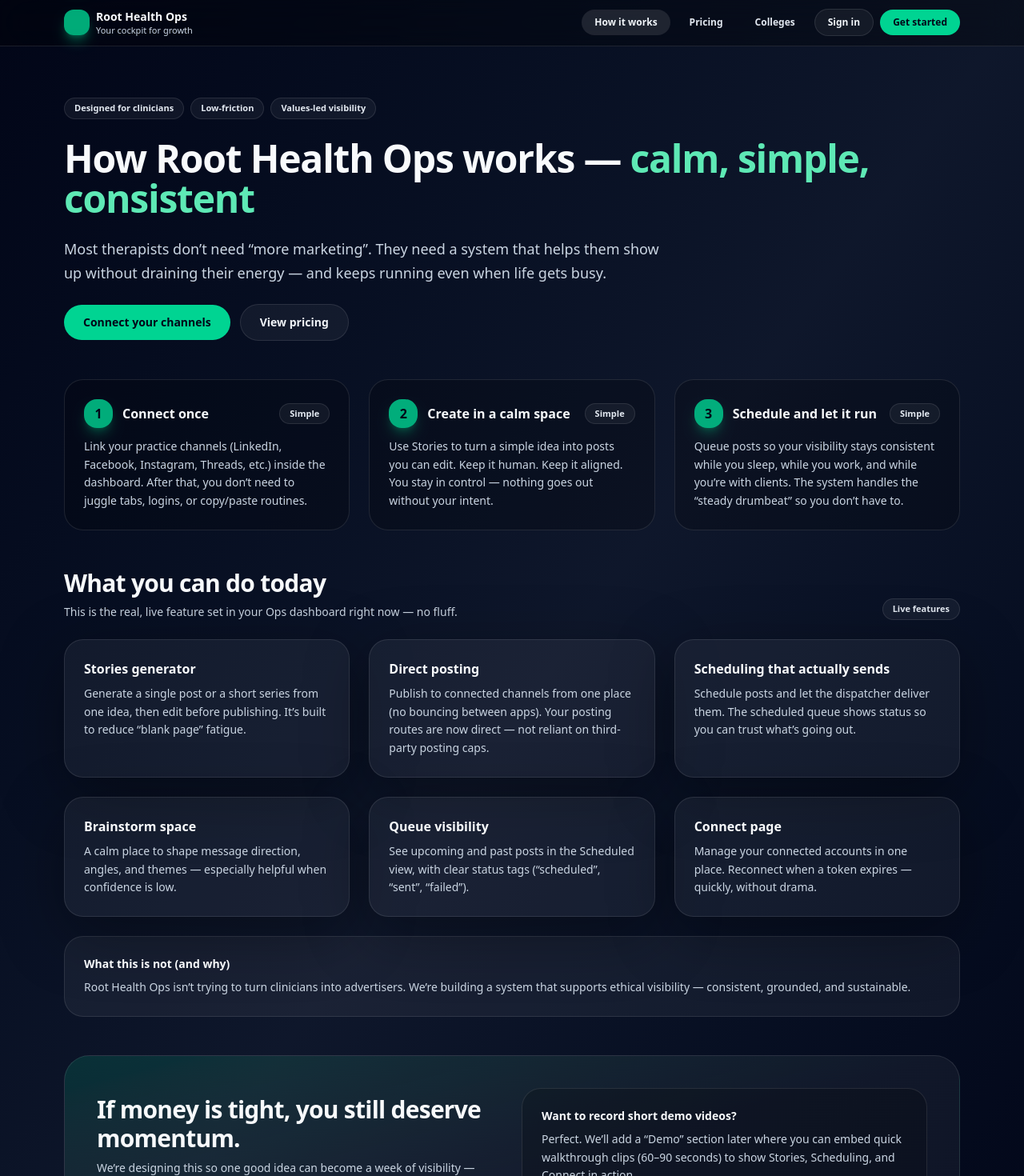
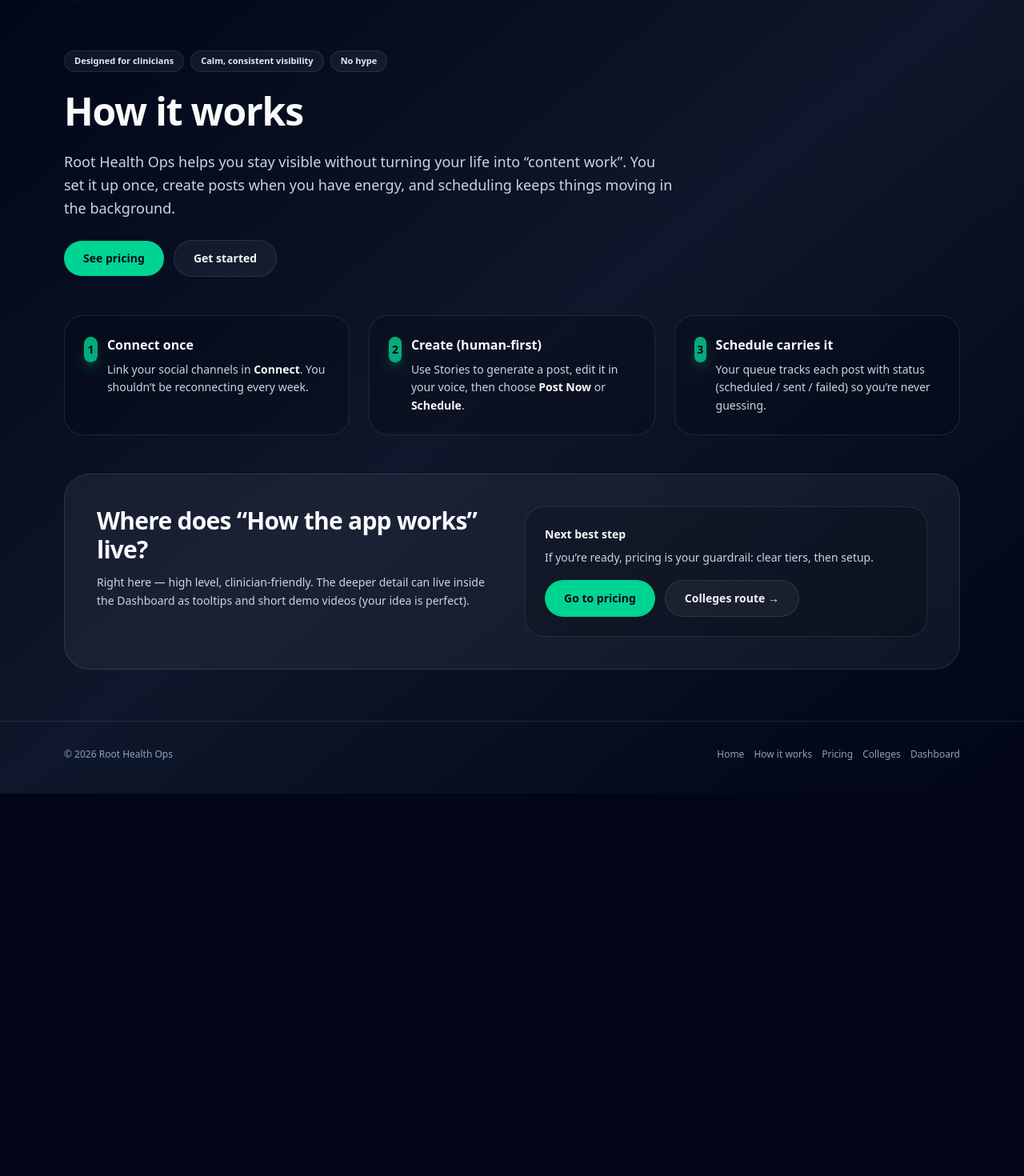
Before and after one commit to Hypnohippy/root-health-ops-dashboard1, a Next.js app: page /how-it-works in a window 1280 px wide. Shown: the part 60-1530 px from the top of the page at 80% size. After the commit the page ends 1052 px from the top, so only its background shows below. Built offline with nearby package versions, Linux system fonts and the light colour scheme.

Commit message:
Refactor HowItWorksPage and update Step component
Refactor HowItWorksPage component to improve structure and readability. Update Step component to use 'num' prop instead of 'n' and replace Card component with inline content.

```diff
--- a/app/(marketing)/how-it-works/page.tsx
+++ b/app/(marketing)/how-it-works/page.tsx
@@ -1,6 +1,4 @@
-// app/how-it-works/page.tsx
-"use client";
-
+// app/(marketing)/how-it-works/page.tsx
 import Link from "next/link";
 import React from "react";
 
@@ -12,45 +10,27 @@ function Pill({ children }: { children: React.ReactNode }) {
   );
 }
 
-function Card({
+function Step({
+  num,
   title,
-  children,
+  body,
 }: {
+  num: string;
   title: string;
-  children: React.ReactNode;
-}) {
-  return (
-    <div className="rounded-3xl border border-white/10 bg-white/5 p-6 shadow-[0_20px_80px_rgba(0,0,0,0.35)]">
-      <div className="text-base font-semibold text-slate-50">{title}</div>
-      <div className="mt-2 text-sm text-slate-300 leading-relaxed">
-        {children}
-      </div>
-    </div>
-  );
-}
-
-function Step({
-  n,
-  title,
-  children,
-}: {
-  n: string;
-  title: string;
-  children: React.ReactNode;
+  body: React.ReactNode;
 }) {
   return (
     <div className="rounded-3xl border border-white/10 bg-black/20 p-6">
-      <div className="flex items-center justify-between gap-3">
-        <div className="flex items-center gap-3">
-          <div className="h-9 w-9 rounded-2xl bg-emerald-400/80 text-slate-950 font-extrabold grid place-items-center shadow-lg shadow-emerald-500/30">
-            {n}
+      <div className="flex items-start gap-3">
+        <div className="mt-0.5 inline-flex h-8 w-8 items-center justify-center rounded-xl bg-emerald-400/80 text-sm font-extrabold text-slate-950 shadow-lg shadow-emerald-500/30">
+          {num}
         </div>
+        <div>
           <div className="text-base font-semibold text-slate-50">{title}</div>
+          <div className="mt-2 text-sm leading-relaxed text-slate-300">
+            {body}
           </div>
-        <Pill>Simple</Pill>
         </div>
-      <div className="mt-3 text-sm text-slate-300 leading-relaxed">
-        {children}
       </div>
     </div>
   );
@@ -58,244 +38,107 @@ function Step({
 
 export default function HowItWorksPage() {
   return (
-    <div className="min-h-screen bg-gradient-to-br from-slate-950 via-slate-900 to-slate-950 text-slate-50">
-      {/* Public Nav */}
-      <header className="sticky top-0 z-20 border-b border-white/10 bg-black/30 backdrop-blur-xl">
-        <nav className="mx-auto flex max-w-6xl items-center justify-between px-4 py-3">
-          <Link href="/" className="flex items-center gap-2">
-            <div className="h-8 w-8 rounded-xl bg-emerald-400/80 shadow-lg shadow-emerald-500/40" />
-            <div className="flex flex-col leading-tight">
-              <span className="text-sm font-semibold text-slate-50">
-                Root Health Ops
-              </span>
-              <span className="text-[11px] text-slate-300">
-                Your cockpit for growth
-              </span>
+    <main className="mx-auto max-w-6xl px-4 py-12 md:py-16 space-y-12">
+      <section className="space-y-6">
+        <div className="flex flex-wrap gap-2">
+          <Pill>Designed for clinicians</Pill>
+          <Pill>Calm, consistent visibility</Pill>
+          <Pill>No hype</Pill>
         </div>
-          </Link>
 
-          <div className="flex items-center gap-2 flex-wrap justify-end">
+        <h1 className="text-4xl md:text-5xl font-semibold tracking-tight leading-[1.05]">
+          How it works
+        </h1>
+
+        <p className="max-w-3xl text-base md:text-lg text-slate-300 leading-relaxed">
+          Root Health Ops helps you stay visible without turning your life into
+          “content work”. You set it up once, create posts when you have energy,
+          and scheduling keeps things moving in the background.
+        </p>
+
+        <div className="flex flex-wrap items-center gap-3">
           <Link
-              href="/how-it-works"
-              className="rounded-full bg-white/10 px-4 py-2 text-xs font-semibold text-slate-100"
+            href="/pricing"
+            className="inline-flex items-center justify-center rounded-full bg-emerald-400 px-6 py-3 text-sm font-semibold text-slate-950 hover:bg-emerald-300"
           >
-              How it works
+            See pricing
           </Link>
           <Link
-              href="/pricing"
-              className="rounded-full px-4 py-2 text-xs font-semibold text-slate-200 hover:bg-white/10"
-            >
-              Pricing
-            </Link>
-            <Link
-              href="/colleges"
-              className="rounded-full px-4 py-2 text-xs font-semibold text-slate-200 hover:bg-white/10"
-            >
-              Colleges
-            </Link>
-
-            <Link
-              href="/dashboard"
-              className="rounded-full border border-white/10 bg-white/5 px-4 py-2 text-xs font-semibold text-slate-100 hover:bg-white/10"
-            >
-              Sign in
-            </Link>
-            <Link
-              href="/dashboard/connect"
-              className="rounded-full bg-emerald-400 px-4 py-2 text-xs font-semibold text-slate-950 hover:bg-emerald-300"
+            href="/get-started"
+            className="inline-flex items-center justify-center rounded-full border border-white/10 bg-white/5 px-6 py-3 text-sm font-semibold text-slate-100 hover:bg-white/10"
           >
             Get started
           </Link>
         </div>
-        </nav>
-      </header>
-
-      <main className="mx-auto max-w-6xl px-4 py-12 md:py-16 space-y-12">
-        {/* Hero */}
-        <section className="space-y-6">
-          <div className="flex flex-wrap gap-2">
-            <Pill>Designed for clinicians</Pill>
-            <Pill>Low-friction</Pill>
-            <Pill>Values-led visibility</Pill>
-          </div>
-
-          <h1 className="text-4xl md:text-5xl font-semibold tracking-tight leading-[1.05]">
-            How Root Health Ops works —{" "}
-            <span className="text-emerald-300">calm, simple, consistent</span>
-          </h1>
-
-          <p className="text-base md:text-lg text-slate-300 leading-relaxed max-w-3xl">
-            Most therapists don’t need “more marketing”. They need a system that
-            helps them show up without draining their energy — and keeps running
-            even when life gets busy.
-          </p>
-
-          <div className="flex flex-wrap items-center gap-3">
-            <Link
-              href="/dashboard/connect"
-              className="inline-flex items-center justify-center rounded-full bg-emerald-400 px-6 py-3 text-sm font-semibold text-slate-950 hover:bg-emerald-300"
-            >
-              Connect your channels
-            </Link>
-            <Link
-              href="/pricing"
-              className="inline-flex items-center justify-center rounded-full border border-white/10 bg-white/5 px-6 py-3 text-sm font-semibold text-slate-100 hover:bg-white/10"
-            >
-              View pricing
-            </Link>
-          </div>
       </section>
 
-        {/* 3-step flow */}
       <section className="grid gap-6 lg:grid-cols-3">
-          <Step n="1" title="Connect once">
-            Link your practice channels (LinkedIn, Facebook, Instagram, Threads,
-            etc.) inside the dashboard. After that, you don’t need to juggle
-            tabs, logins, or copy/paste routines.
-          </Step>
-
-          <Step n="2" title="Create in a calm space">
-            Use Stories to turn a simple idea into posts you can edit. Keep it
-            human. Keep it aligned. You stay in control — nothing goes out
-            without your intent.
-          </Step>
-
-          <Step n="3" title="Schedule and let it run">
-            Queue posts so your visibility stays consistent while you sleep,
-            while you work, and while you’re with clients. The system handles
-            the “steady drumbeat” so you don’t have to.
-          </Step>
+        <Step
+          num="1"
+          title="Connect once"
+          body={
+            <>
+              Link your social channels in <span className="text-slate-50 font-semibold">Connect</span>.
+              You shouldn’t be reconnecting every week.
+            </>
+          }
+        />
+        <Step
+          num="2"
+          title="Create (human-first)"
+          body={
+            <>
+              Use Stories to generate a post, edit it in your voice, then choose{" "}
+              <span className="text-slate-50 font-semibold">Post Now</span> or{" "}
+              <span className="text-slate-50 font-semibold">Schedule</span>.
+            </>
+          }
+        />
+        <Step
+          num="3"
+          title="Schedule carries it"
+          body={
+            <>
+              Your queue tracks each post with status (scheduled / sent / failed) so you’re never guessing.
+            </>
+          }
+        />
       </section>
 
-        {/* What you get (truthful to what exists now) */}
-        <section className="space-y-6">
-          <div className="flex items-end justify-between gap-4 flex-wrap">
+      <section className="rounded-[32px] border border-white/10 bg-white/5 p-8 md:p-10">
+        <div className="grid gap-8 lg:grid-cols-2 lg:items-start">
           <div>
             <div className="text-2xl md:text-3xl font-semibold tracking-tight">
-                What you can do today
+              Where does “How the app works” live?
             </div>
-              <div className="mt-2 text-sm text-slate-300 max-w-3xl">
-                This is the real, live feature set in your Ops dashboard right
-                now — no fluff.
-              </div>
-            </div>
-            <Pill>Live features</Pill>
-          </div>
-
-          <div className="grid gap-6 lg:grid-cols-3">
-            <Card title="Stories generator">
-              Generate a single post or a short series from one idea, then edit
-              before publishing. It’s built to reduce “blank page” fatigue.
-            </Card>
-
-            <Card title="Direct posting">
-              Publish to connected channels from one place (no bouncing between
-              apps). Your posting routes are now direct — not reliant on
-              third-party posting caps.
-            </Card>
-
-            <Card title="Scheduling that actually sends">
-              Schedule posts and let the dispatcher deliver them. The scheduled
-              queue shows status so you can trust what’s going out.
-            </Card>
-
-            <Card title="Brainstorm space">
-              A calm place to shape message direction, angles, and themes —
-              especially helpful when confidence is low.
-            </Card>
-
-            <Card title="Queue visibility">
-              See upcoming and past posts in the Scheduled view, with clear
-              status tags (“scheduled”, “sent”, “failed”).
-            </Card>
-
-            <Card title="Connect page">
-              Manage your connected accounts in one place. Reconnect when a
-              token expires — quickly, without drama.
-            </Card>
-          </div>
-
-          <div className="rounded-3xl border border-white/10 bg-white/5 p-6">
-            <div className="text-sm font-semibold text-slate-50">
-              What this is not (and why)
-            </div>
-            <div className="mt-2 text-sm text-slate-300 leading-relaxed">
-              Root Health Ops isn’t trying to turn clinicians into advertisers.
-              We’re building a system that supports ethical visibility —
-              consistent, grounded, and sustainable.
-            </div>
-          </div>
-        </section>
-
-        {/* Anxiety-aware section */}
-        <section className="rounded-[32px] border border-white/10 bg-gradient-to-br from-emerald-400/15 via-white/5 to-white/5 p-8 md:p-10">
-          <div className="grid gap-6 lg:grid-cols-2 lg:items-center">
-            <div>
-              <div className="text-2xl md:text-3xl font-semibold tracking-tight">
-                If money is tight, you still deserve momentum.
-              </div>
-              <p className="mt-2 text-sm text-slate-300 leading-relaxed">
-                We’re designing this so one good idea can become a week of
-                visibility — without draining you. Consistency should feel like
-                support, not another burden.
+            <p className="mt-3 text-sm text-slate-300 leading-relaxed">
+              Right here — high level, clinician-friendly. The deeper detail can live
+              inside the Dashboard as tooltips and short demo videos (your idea is perfect).
             </p>
-              <div className="mt-4 flex flex-wrap gap-2">
-                <Pill>Less overwhelm</Pill>
-                <Pill>More consistency</Pill>
-                <Pill>Stay human</Pill>
-              </div>
           </div>
 
           <div className="rounded-3xl border border-white/10 bg-black/20 p-6">
-              <div className="text-sm font-semibold text-slate-50">
-                Want to record short demo videos?
-              </div>
-              <div className="mt-2 text-sm text-slate-300 leading-relaxed">
-                Perfect. We’ll add a “Demo” section later where you can embed
-                quick walkthrough clips (60–90 seconds) to show Stories,
-                Scheduling, and Connect in action.
-              </div>
+            <div className="text-sm font-semibold text-slate-50">Next best step</div>
+            <p className="mt-2 text-sm text-slate-300 leading-relaxed">
+              If you’re ready, pricing is your guardrail: clear tiers, then setup.
+            </p>
             <div className="mt-4 flex flex-wrap gap-3">
               <Link
                 href="/pricing"
                 className="inline-flex items-center justify-center rounded-full bg-emerald-400 px-6 py-3 text-sm font-semibold text-slate-950 hover:bg-emerald-300"
               >
-                  Next: Pricing →
+                Go to pricing
               </Link>
               <Link
-                  href="/"
+                href="/colleges"
                 className="inline-flex items-center justify-center rounded-full border border-white/10 bg-white/5 px-6 py-3 text-sm font-semibold text-slate-100 hover:bg-white/10"
               >
-                  Back to home
+                Colleges route →
               </Link>
             </div>
           </div>
         </div>
       </section>
-
-        <footer className="border-t border-white/10 pt-8 pb-10 text-[12px] text-slate-400">
-          <div className="flex flex-col md:flex-row md:items-center md:justify-between gap-3">
-            <div>© {new Date().getFullYear()} Root Health Ops</div>
-            <div className="flex flex-wrap gap-3">
-              <Link href="/" className="hover:text-slate-200">
-                Home
-              </Link>
-              <Link href="/how-it-works" className="hover:text-slate-200">
-                How it works
-              </Link>
-              <Link href="/pricing" className="hover:text-slate-200">
-                Pricing
-              </Link>
-              <Link href="/colleges" className="hover:text-slate-200">
-                Colleges
-              </Link>
-              <Link href="/dashboard" className="hover:text-slate-200">
-                Dashboard
-              </Link>
-            </div>
-          </div>
-        </footer>
     </main>
-    </div>
   );
 }
```
Lines whose indentation alone changed are shown as unchanged.
